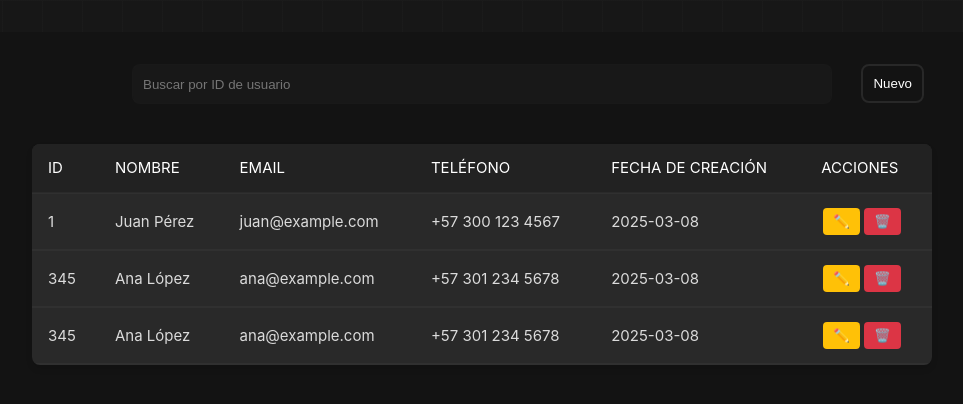
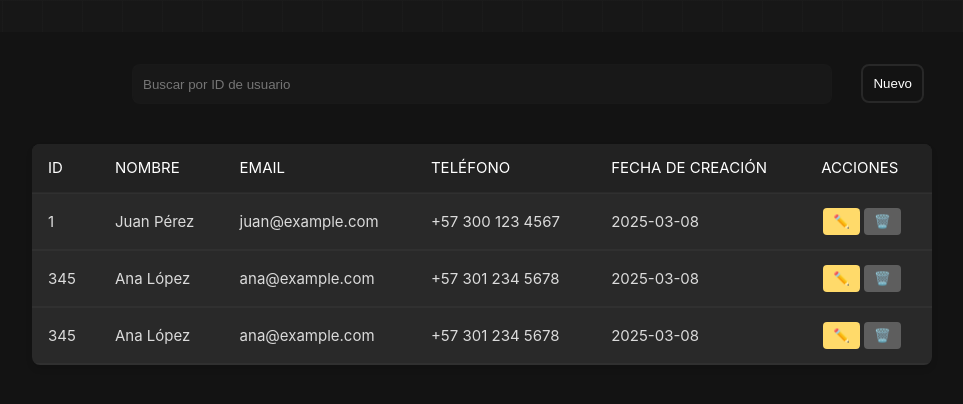
Before and after one commit to sb4ss/clientes-vue, a Vue app: page / in a window 1280 px wide. Shown: the top 404 px of the page, without its empty margins (158-1121 px from the left). Built offline with nearby package versions, Linux system fonts and the light colour scheme.

Commit message:
[ADD]Button style trash

```diff
--- a/src/components/Table.vue
+++ b/src/components/Table.vue
@@ -87,13 +87,18 @@ button {
 
 /* Estilos para los botones de edición y eliminación */
 button.edit {
-  background: #ffc107;
+  background: #ffda6a;
   color: #fff;
 }
 
 button.delete {
-  background: #dc3545;
+  background: #5e5e5e;
   color: #fff;
+}
+
+button.delete:hover {
+  transition: 0.2s;
+  background: #ff6b6b;
 }
 
 button:hover {
```
